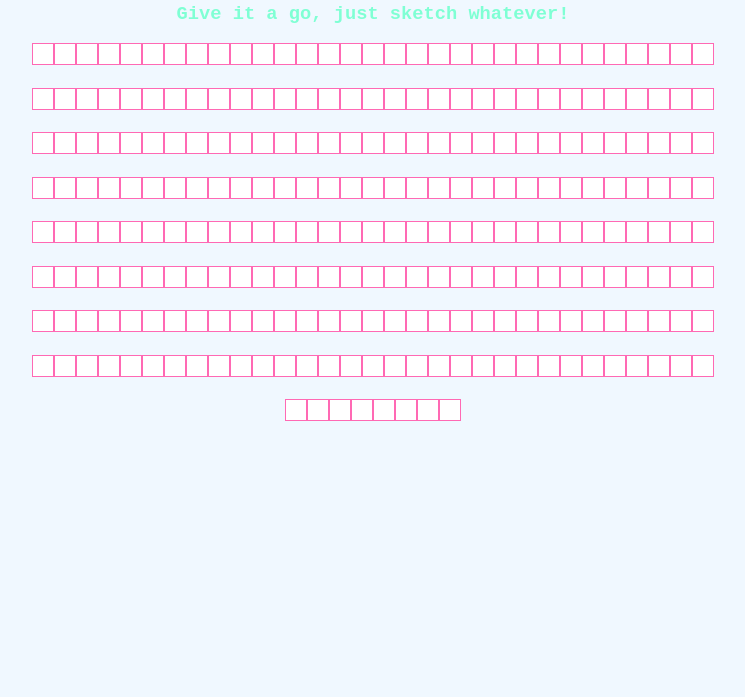
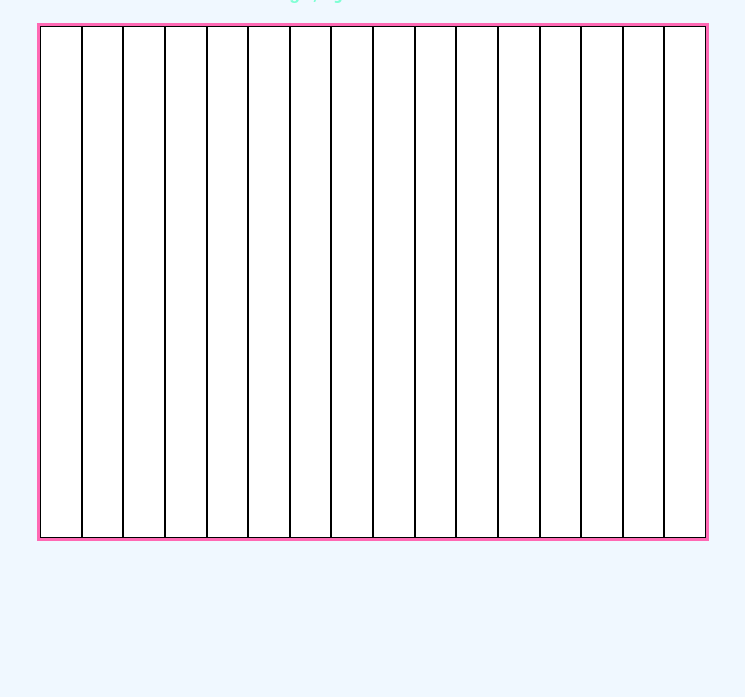
Before and after one commit to iamvictati/etch-a-sketch, a plain HTML site: page index.html in a window 1280 px wide. Shown: the part 103-800 px from the top of the page, without its empty margins (267-1012 px from the left). Drawn offline with Linux system fonts and the light colour scheme.

Commit message:
changed functions / no success

```diff
--- a/script.js
+++ b/script.js
@@ -1,23 +1,47 @@
 const gridContainer = document.querySelector("#grid-container");
+let column;
+let row;
+
 let rowNum = 16;
 let colNum = 16;
 
+const grid = rowNum * colNum;
 function spawnGrid(rowNum, colNum) {
 
-    const grid = rowNum * colNum;
-    let containerWidth = gridContainer.clientWidth;
-    let containerHeight = gridContainer.clientHeight;
-    let divWidth = containerWidth / colNum;
-    let divHeight = containerHeight / rowNum;
+    // for (let i = 0; i < grid; i++) {
+    //     let spawn = document.createElement("div");
+    //     spawn.style.backgroundColor = "white";
+    //     spawn.style.border = "1px solid hotpink";
+    //     spawn.style.width = "40px";
+    //     spawn.style.height = "30px";
+    //     gridContainer.appendChild(spawn);
+    // }
 
     for (let i = 0; i < grid; i++) {
-        let spawn = document.createElement("div");
-        spawn.style.backgroundColor = "white";
-        spawn.style.border = "1px solid hotpink";
-        spawn.style.width = "20px";
-        spawn.style.height = "20px";
-        gridContainer.appendChild(spawn);
+        spawnCol(colNum);
+        spawnRow(rowNum);
     }
 }
 spawnGrid(rowNum, colNum);
 console.log(grid);
+
+function spawnCol(colNum) {
+
+    for (let i = 0; i < colNum; i++) {
+        let column = document.createElement("div");
+        column.style.backgroundColor = "white";
+        column.classList.add("column");
+        gridContainer.appendChild(column);
+    }
+}
+console.log(colNum);
+
+function spawnRow(rowNum) {
+    for (i = 0; i < rowNum; i++) {
+        let row = document.createElement('div');
+        row.style.backgroundColor = "white";
+        row.classList.add("row");
+        column.appendChild(row);
+    }
+}
+console.log(rowNum);
--- a/style.css
+++ b/style.css
@@ -9,7 +9,7 @@ body {
     flex-direction: column;
     justify-content: center;
     align-items: center;
-    padding: 50px;
+    padding: 30px;
     margin: 0;
 }
 
@@ -23,7 +23,22 @@ h1 {
     flex-wrap: wrap;
     justify-content: center;
     align-items: stretch;
-    width: 700px;
-    height: 400px;
+    width: 666px;
+    height: 512px;
+    border: 3px solid hotpink;
+}
+
+.column {
+    display: flex;
+    flex-direction: column;
+    justify-content: space-evenly;
+    align-items: center;
+    border: 1px solid black;
+    flex: 1;
+}
+
+.row {
+    display: block;
+    border: 1px solid black;
 
 }
```
